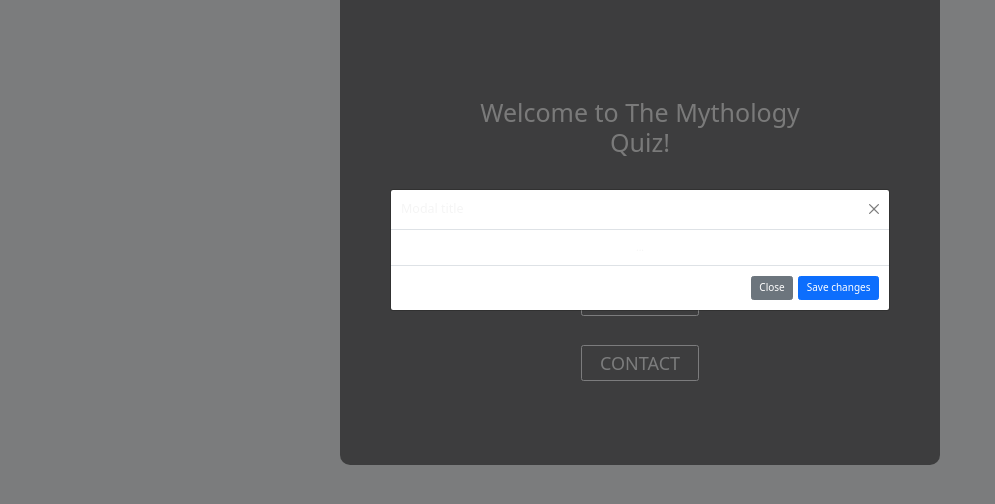
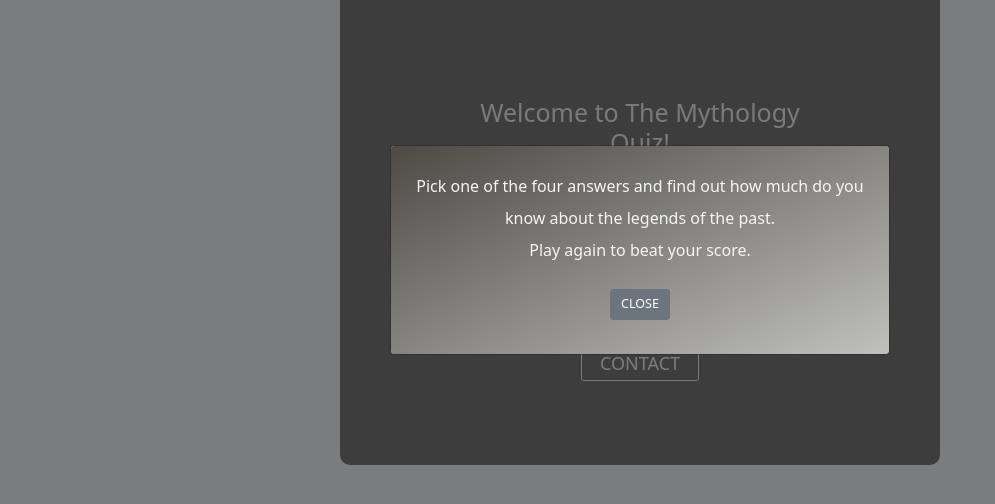
Before and after one commit to emilija-smitaite/the-mythology-quiz, a plain HTML site: page index.html in a window 1280 px wide. Both pictures are taken after a click on the link "HELP". Shown: the part 150-654 px from the top of the page, without its empty margins (0-995 px from the left). Drawn offline with nearby package versions, Linux system fonts and the light colour scheme; no server answers.

Commit message:
Style Help button modal

```diff
--- a/assets/css/style.css
+++ b/assets/css/style.css
@@ -90,3 +90,19 @@ ul {
   font-size: large;
   margin: 2%;
 }
+
+/*  -----------------Modal-----------------------*/
+#help-modal-content {
+  background-image: linear-gradient(to bottom right, rgb(77, 74, 68), rgb(192, 192, 190));
+  max-width: 50rem;
+  border-radius: 5px;
+}
+
+#help-modal-content div {
+  font-size: 1.6rem;
+  padding:5%;
+}
+
+#modal-button {
+  margin-top: 5%;
+}
--- a/index.html
+++ b/index.html
@@ -55,16 +55,10 @@
 <div class="modal fade" id="help-modal" tabindex="-1" aria-labelledby="help-section-modal" aria-hidden="true">
   <div class="modal-dialog modal-dialog-centered">
     <div class="modal-content" id="help-modal-content">
-      <div class="modal-header">
-        <h5 class="modal-title" id="exampleModalLabel">Modal title</h5>
-        <button type="button" class="btn-close" data-bs-dismiss="modal" aria-label="Close"></button>
-      </div>
-      <div class="modal-body">
-        ...
-      </div>
-      <div class="modal-footer">
-        <button type="button" class="btn btn-secondary" data-bs-dismiss="modal">Close</button>
-        <button type="button" class="btn btn-primary">Save changes</button>
+      <div class="modal-body lh-lg">
+        Pick one of the four answers and find out how much do you know about the legends of the past. <br>
+        Play again to beat your score.
+         <p><button id = "modal-button" type="button" class="btn btn-secondary btn-lg" data-bs-dismiss="modal">CLOSE</button></p>
       </div>
     </div>
   </div>
```
